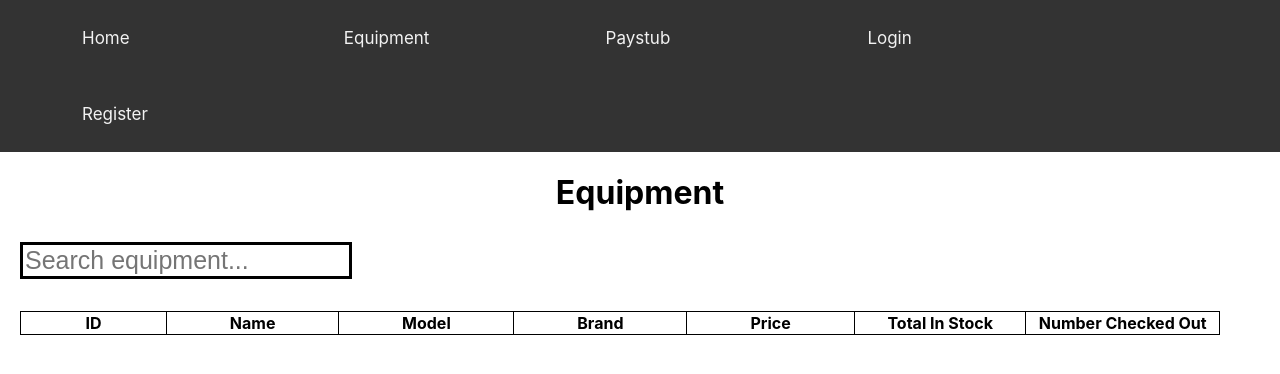
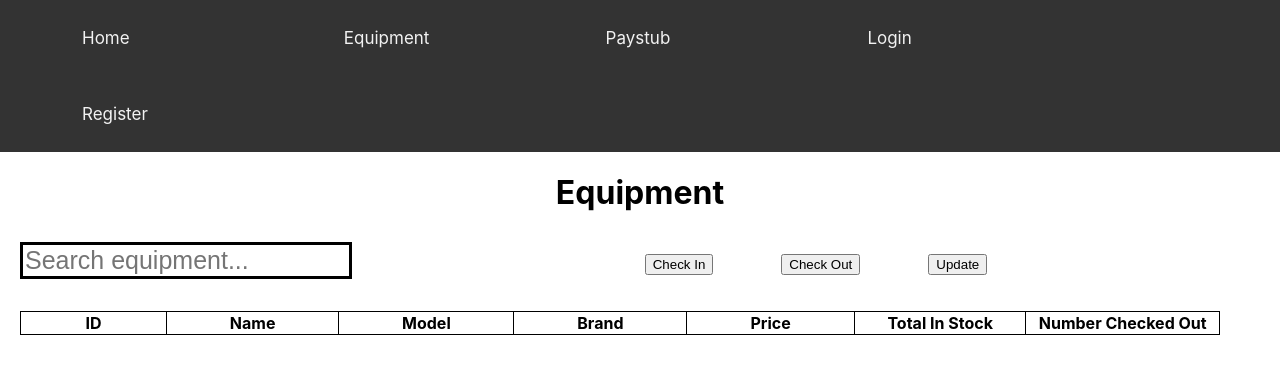
Before and after one commit to asadzali89/CSCE_310_React, a React (Create React App) app in the folder hospital_management/: page /Equipment in a window 1280 px wide. Shown: the top 374 px of the page. Built offline with nearby package versions, Linux system fonts and the light colour scheme.

Commit message:
Added buttons to Equipment page

```diff
--- a/hospital_management/src/Equipment.css
+++ b/hospital_management/src/Equipment.css
@@ -17,3 +17,36 @@
     border: 1px solid;
     border-collapse: collapse;
   }
+
+  .checkInButton {
+    border: none;
+    padding: 15px 32px;
+    text-align: center;
+    text-decoration: none;
+    display: inline-block;
+    font-size: 16px;
+    margin: 4px 2px;
+    cursor: pointer;
+  }
+
+  .checkOutButton {
+    border: none;
+    padding: 15px 32px;
+    text-align: center;
+    text-decoration: none;
+    display: inline-block;
+    font-size: 16px;
+    margin: 4px 2px;
+    cursor: pointer;
+  }
+
+  .updateButton {
+    border: none;
+    padding: 15px 32px;
+    text-align: center;
+    text-decoration: none;
+    display: inline-block;
+    font-size: 16px;
+    margin: 4px 2px;
+    cursor: pointer;
+  }
--- a/hospital_management/src/Equipment.js
+++ b/hospital_management/src/Equipment.js
@@ -12,6 +12,19 @@ function Equipment(){
                 <input type="text" placeholder="Search equipment..."></input>
             </div>
 
+            <div className = "checkInButton">
+                <button type="button">Check In</button>
+            </div>
+
+            <div className = "checkOutButton">
+            <button type="button">Check Out</button>
+            </div>
+
+            <div className = "updateButton">
+            <button type="button">Update</button>
+            </div>
+
+
             <div className = "equipTable">
                 <table>
                     <tr>
@@ -25,8 +38,6 @@ function Equipment(){
                     </tr>
                 </table>
             </div>
-
-
         </div>
 
 
```
